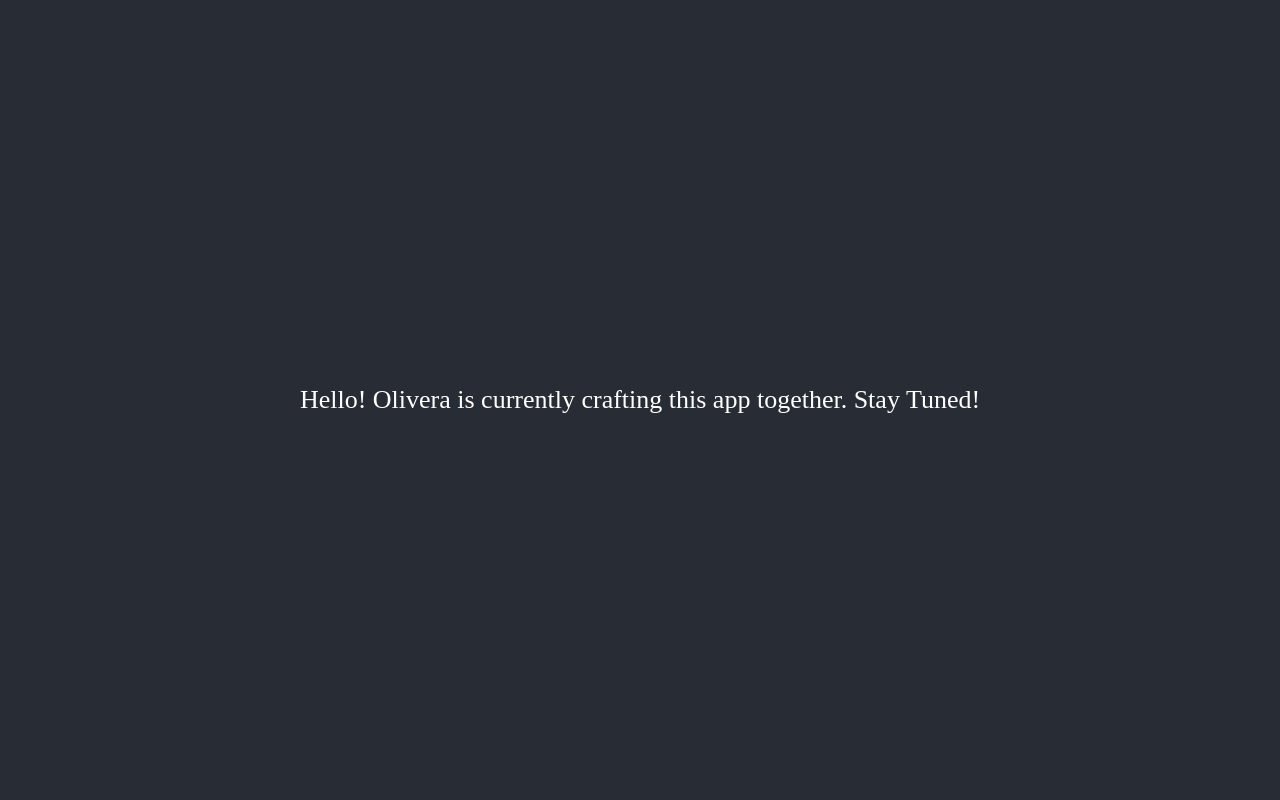
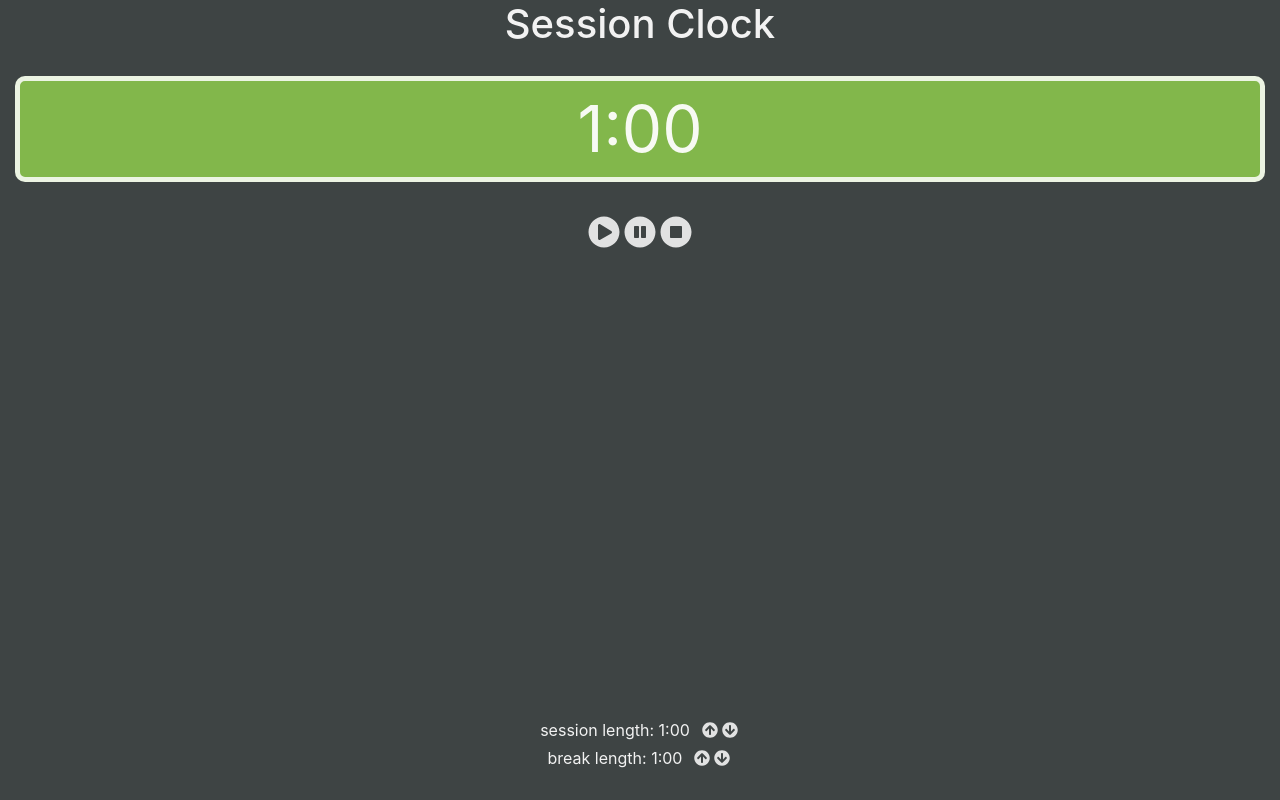
Before and after one commit to ojoksimovic/Session-Clock, a React (Create React App) app: page / in a window 1280 px wide. Built offline with nearby package versions, Linux system fonts and the light colour scheme.

Commit message:
Add files via upload

```diff
--- a/src/App.js
+++ b/src/App.js
@@ -1,13 +1,218 @@
-import './App.css';
+import './index.css';
+import React from 'react';
+import ReactDOM from 'react-dom';
+import 'bootstrap/dist/css/bootstrap.min.css';
+import { FontAwesomeIcon } from '@fortawesome/react-fontawesome';
+import { faArrowCircleUp, faArrowCircleDown, faPauseCircle, faPlayCircle, faStopCircle } from '@fortawesome/free-solid-svg-icons';
+import Countdown from "react-countdown";
 
-function App() {
-  return (
-    <div className="App">
-      <header className="App-header">
-        <p>Hello! Olivera is currently crafting this app together. Stay Tuned!</p>
-      </header>
-    </div>
-  );
+
+class SessionClock extends React.Component {
+  constructor(props) {
+    super(props);
+    this.toggleSessionUp = this.toggleSessionUp.bind(this);
+    this.toggleSessionDown = this.toggleSessionDown.bind(this);
+    this.toggleBreakUp = this.toggleBreakUp.bind(this);
+    this.toggleBreakDown = this.toggleBreakDown.bind(this);
+    this.togglePlay = this.togglePlay.bind(this);
+    this.togglePause = this.togglePause.bind(this);
+    this.toggleStop = this.toggleStop.bind(this);
+    this.timer = this.timer.bind(this);
+
+    this.state = {
+      sessionLength: 1,
+      breakLength: 1,
+      sessionState: "",
+      currentBreak: "0",
+      minutes: 1,
+      seconds: "00",
+    };
+  }
+
+  timer() {
+console.log(this.state.minutes, this.state.seconds);
+    // setState method is used to update the state
+    if (this.state.seconds == "00" && this.state.minutes == 0) {
+      if (this.state.sessionState == "in session"){
+      this.break();
+      } else {
+        this.session();
+      }
+    }
+    if (this.state.seconds == "00" && this.state.minutes != "00") {
+      this.setState({
+        minutes: (parseInt(this.state.minutes) - 1).toString(),
+        seconds: "59"
+      });
+    }
+
+    if (this.state.seconds != "00") {
+      this.setState({
+        seconds: (parseInt(this.state.seconds) - 1).toString()
+      });
+    }
+    if ((this.state.seconds).length < 2) {
+      this.setState({
+        seconds: ("0" + this.state.seconds)
+    });
+  }
 }
 
-export default App;
+break() {
+  this.setState({
+    sessionState: "on break",
+    minutes: (this.state.breakLength -1),
+    seconds: "60"
+  })
+}
+
+session() {
+  this.setState({
+    sessionState: "in session",
+    minutes: (this.state.sessionLength -1),
+    seconds: "60"
+  })
+}
+
+  togglePlay() {
+    this.timer();
+    if (this.state.sessionState == "break paused"){
+    this.setState({
+      sessionState: "on break",
+    });
+  }else {
+    this.setState({
+      sessionState: "in session"
+    });
+  }
+
+    var intervalId = setInterval(this.timer, 1000);
+    // store intervalId in the state so it can be accessed later:
+    this.setState({ intervalId: intervalId });
+  }
+
+  togglePause() {
+    if (this.state.sessionState == "in session"){
+    this.setState({
+      sessionState: "session paused",
+    });
+  } else if (this.state.sessionState == "on break") {
+    this.setState({
+      sessionState: "break paused"
+    });
+  }
+    clearInterval(this.state.intervalId);
+  }
+
+  toggleStop() {
+    this.setState({
+      sessionState: "",
+      minutes: this.state.sessionLength,
+      seconds: "00"
+    });
+    clearInterval(this.state.intervalId);
+  }
+
+  toggleSessionUp() {
+    this.setState({
+      sessionLength: this.state.sessionLength + 1,
+      minutes: this.state.minutes + 1,
+    });
+  }
+
+  toggleSessionDown() {
+    this.setState({
+      sessionLength: this.state.sessionLength - 1,
+      minutes: this.state.minutes - 1,
+    });
+  }
+
+  toggleBreakUp() {
+    this.setState({
+      breakLength: this.state.breakLength + 1,
+    });
+  }
+
+  toggleBreakDown() {
+    this.setState({
+      breakLength: this.state.breakLength - 1,
+    });
+  }
+
+
+  render() {
+    return (
+      <div className="container-fluid">
+        <div className="row">
+          <div className="col-12 text-center">
+            <header>
+              <h1>Session Clock</h1>
+            </header>
+          </div>
+        </div>
+        <div className="row">
+          <div className="col-12 text-center">
+            <p id="session-clock">
+              {this.state.minutes}:{this.state.seconds}
+            </p>
+          </div>
+        </div>
+        <div className="row">
+          <div className="col-12 text-center">
+            <p class="blinking">{this.state.sessionState}</p>
+          </div>
+        </div>
+        <div className="row">
+          <div className="col-12 text-center">
+            <button id="play-button" onClick={this.togglePlay}>
+              <FontAwesomeIcon size="2x" icon={faPlayCircle}></FontAwesomeIcon>
+            </button>
+            <button id="pause-button" onClick={this.togglePause}>
+              <FontAwesomeIcon size="2x" icon={faPauseCircle}></FontAwesomeIcon>
+            </button>
+            <button id="stop-button" onClick={this.toggleStop}>
+              <FontAwesomeIcon size="2x" icon={faStopCircle}></FontAwesomeIcon>
+            </button>
+          </div>
+        </div>
+        <div className="row" id="length-container">
+          <div className="col-12">
+            <div className="row">
+              <div className="col-12 text-center">
+                <p id="session-length-text">
+                  session length: {this.state.sessionLength}:00
+                </p>
+                <button id="session-length-up" onClick={this.toggleSessionUp}>
+                  <FontAwesomeIcon
+                    icon={faArrowCircleUp}
+                    size="1x"
+                  ></FontAwesomeIcon>
+                </button>
+                <button
+                  id="session-length-down"
+                  onClick={this.toggleSessionDown}
+                >
+                  <FontAwesomeIcon icon={faArrowCircleDown}></FontAwesomeIcon>
+                </button>
+              </div>
+            </div>
+            <div className="row" id="break-length-container">
+              <div className="col-12 text-center">
+                <p id="break-length-text">
+                  break length: {this.state.breakLength}:00
+                </p>
+                <button id="break-length-up" onClick={this.toggleBreakUp}>
+                  <FontAwesomeIcon icon={faArrowCircleUp}></FontAwesomeIcon>
+                </button>
+                <button id="break-length-down" onClick={this.toggleBreakDown}>
+                  <FontAwesomeIcon icon={faArrowCircleDown}></FontAwesomeIcon>
+                </button>
+              </div>
+            </div>
+          </div>
+        </div>
+      </div>
+    );
+  }
+}
+export default SessionClock;
```
